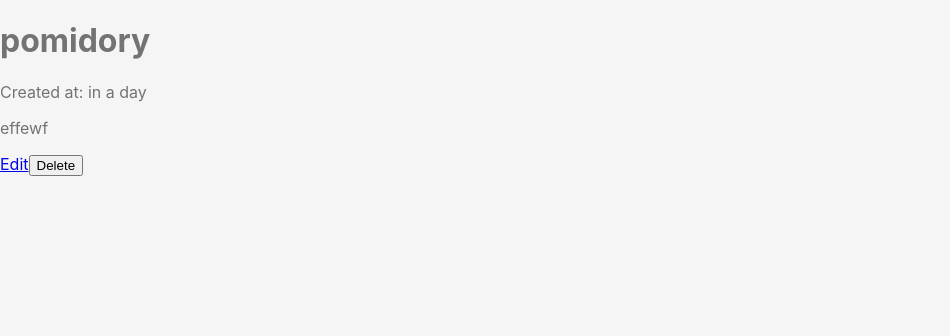
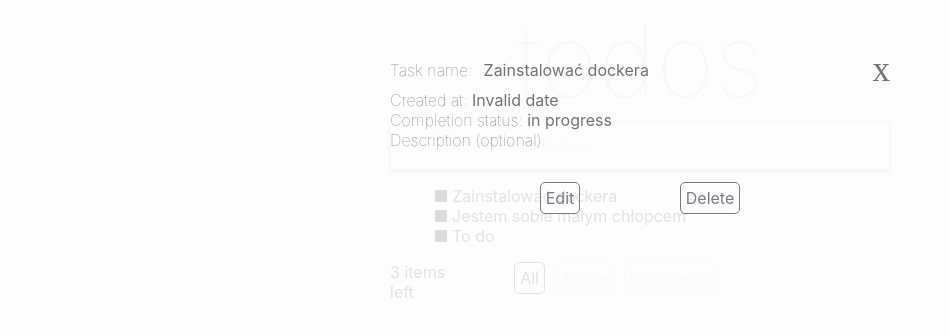
Before and after one commit to lurco/react_todo_mvc, a React (Create React App) app: page /details/1 in a window 1280 px wide. Shown: the top 336 px of the page, without its empty margins (0-950 px from the left). Built offline with nearby package versions, Linux system fonts and the light colour scheme; data requests are answered from the project's data file.

Commit message:
Adds style to Details, but breaks some features

```diff
--- a/api/db.json
+++ b/api/db.json
@@ -1,24 +1,24 @@
 {
   "tasks": [
     {
-      "name": "pomidory",
+      "name": "Zainstalować dockera",
       "status": false,
-      "createAt": "2023-02-12T13:41:02.803Z",
-      "id": 1,
-      "createdAt": null,
-      "description": "effewf"
+      "createFAt": "2023-02-13T18:10:18.319Z",
+      "id": 1
     },
     {
-      "name": "ser",
+      "name": "Jestem sobie małym chłopcem",
       "status": false,
-      "createAt": "2023-02-12T13:41:14.990Z",
-      "id": 4
+      "createFAt": "2023-02-13T22:19:41.119Z",
+      "id": 2,
+      "createAt": "2023-02-13 11:19",
+      "description": ""
     },
     {
-      "name": "ziemniaki",
+      "name": "To do",
       "status": false,
-      "createAt": "2023-02-13T10:23:42.798Z",
-      "id": 6
+      "createFAt": "2023-02-19T08:59:21.316Z",
+      "id": 4
     }
   ],
   "statuses": []
--- a/src/App.js
+++ b/src/App.js
@@ -1,8 +1,9 @@
 import {useEffect, useState} from "react";
-import Header from "./components/Header/Header";
-import InputWrapper from "./components/InputWrapper/InputWrapper";
-import TasksWrapper from "./components/TasksWrapper/TasksWrapper";
 import {addTaskAPI, changeStatusAPI, deleteTaskAPI, getAllTasksAPI} from "./helpers/api.js";
+import {Route, Routes} from "react-router-dom";
+import Details from "./components/Details/Details";
+import Layout from "./Layout";
+import DetailsEdit from "./components/Details/DetailsEdit";
 
 function App() {
 
@@ -20,7 +21,7 @@ function App() {
 
 
     async function handleAddTask(value) {
-        const task = await addTaskAPI({name: value, status: false, createAt: new Date()});
+        const task = await addTaskAPI({name: value, status: false, createFAt: new Date()});
         setTasks([...tasks, task]);
     }
 
@@ -69,13 +70,10 @@ function App() {
 // CONTENT ========================================================================
 
     return (
-        <>
-            <Header/>
-            <InputWrapper
+        <Routes>
+            <Route path="/" element={<Layout
                 handleAllDone={handleAllDone}
                 handleAddTask={handleAddTask}
-            />
-            <TasksWrapper
                 tasks={tasks}
                 filter={filter}
                 handleChangeStatus={handleChangeStatus}
@@ -83,9 +81,16 @@ function App() {
                 setFilter={setFilter}
                 handleDeleteAllTasks={handleDeleteAllTasks}
                 handleEditTask={handleEditTask}
-            />
-        </>
-    );
+            />}>
+                <Route path="/details/:id" element={<Details
+                    tasks={tasks}
+                    setTasks={setTasks}
+                />}/>
+                <Route path="/details/:id/edit" element={<DetailsEdit/>}/>
+                <Route index path="/" element=""></Route>
+            </Route>
+        </Routes>
+);
 }
 
 // CONTENT =========================================================================
--- /dev/null
+++ b/src/Layout.jsx
@@ -0,0 +1,39 @@
+import Header from "./components/Header/Header";
+import InputWrapper from "./components/InputWrapper/InputWrapper";
+import TasksWrapper from "./components/TasksWrapper/TasksWrapper";
+import {Outlet, useLocation} from "react-router-dom";
+
+
+function Layout({handleAllDone,
+                    handleAddTask,
+                    handleChangeStatus,
+                    handleDeleteTask,
+                    setFilter,
+                    handleDeleteAllTasks,
+                    handleEditTask,
+                    tasks,
+                    setTasks,
+                    filter}) {
+    const location = useLocation();
+    return (
+        <>
+            <Header/>
+            <InputWrapper
+                handleAllDone={handleAllDone}
+                handleAddTask={handleAddTask}
+            />
+            <TasksWrapper
+                tasks={tasks}
+                filter={filter}
+                handleChangeStatus={handleChangeStatus}
+                handleDeleteTask={handleDeleteTask}
+                setFilter={setFilter}
+                handleDeleteAllTasks={handleDeleteAllTasks}
+                handleEditTask={handleEditTask}
+            />
+                <Outlet key={location.pathname}/>
+        </>
+    );
+}
+
+export default Layout;
--- a/src/components/Details/Details.jsx
+++ b/src/components/Details/Details.jsx
@@ -1,10 +1,11 @@
 import {useEffect, useState} from "react";
-import {Link, resolvePath, useNavigate, useParams} from "react-router-dom";
+import {Link, useNavigate, useParams} from "react-router-dom";
 import moment from "moment";
 import {deleteTaskAPI, getTaskAPI} from "../../helpers/api";
+import './Details.scss';
 
 
-function Details() {
+function Details(setTasks, tasks) {
     const [task, setTask] = useState([]);
     const [modal, setModal] = useState(false);
     const {id} = useParams();
@@ -14,32 +15,74 @@ function Details() {
         getTaskAPI(id).then(setTask);
     }, []);
 
-    function toggleModal() {
+    async function toggleModal() {
         setModal(!modal);
     }
 
     async function handleDeleteTask() {
         await deleteTaskAPI(id);
+        setTasks(tasks.filter((task) => task.id !== id));
         navigate('/');
     }
 
     return (
-        <div>
+        <div className="overlay">
+            <div className="details__wrapper">
                 {modal ? (
                     <>
-                    <h2>{task.name} Are you sure?</h2>
-                    <button onClick={toggleModal}>Cancel</button>
-                    <button onClick={handleDeleteTask}>Confirm Delete</button>
+                        <div className="modal__lbl">Are you sure you want to delete task:</div>
+                        <div className="modal__hdl">"{task.name}"?</div>
+                        <div className="modal__btns">
+                            <button className="modal__cancel" onClick={toggleModal}>Cancel</button>
+                            <button className="modal__confirm" onClick={handleDeleteTask}>Confirm delete</button>
+                        </div>
                     </>
                 ) : (
                     <>
-                    <h1>{task.name}</h1>
-                    <span>Created at: {moment(new Date(task.createAt), "YYYY-MM-DD").fromNow()}</span><span>{task.status}</span>
-                    <p>{task.description}</p>
-                    <Link to={`/details/${id}/edit`}>Edit</Link>
-                    <button onClick={toggleModal}>Delete</button>
+                        <div className="details__top">
+                            <span className="details__hdl-lbl">Task name:</span>
+                            <span className="details__hdn">
+                                {task.name}
+                            </span>
+                            <Link
+                                className="details__exit"
+                                to="/">
+                                x
+                            </Link>
+                        </div>
+
+                        <span className="details__createAt">
+                            <span className="details__createAt-lbl">
+                                Created at:
+                            </span>
+                            {` ${moment(new Date(task.createAt), "YYYY-MM-DD").fromNow()}`}
+                        </span>
+
+                        <span className="details__status">
+                            <span className="details__status-lbl">
+                        Completion status:
+                            </span>
+                            {task.status ? ' completed' : ' in progress'}
+                    </span>
+
+                        <span className="details__desc-lbl">
+                            Description (optional):
+                        </span>
+                        <p className="details__desc">
+                            {task.description}
+                        </p>
+
+                        <div className="details__btns">
+                            <Link to={`/details/${id}/edit`} className="details__edit">
+                                Edit
+                            </Link>
+                            <Link to={false} onClick={toggleModal} className="details__del">
+                                Delete
+                            </Link>
+                        </div>
                     </>
                 )}
+            </div>
         </div>
     );
 }
--- a/src/components/Details/Details.scss
+++ b/src/components/Details/Details.scss
@@ -0,0 +1,164 @@
+@import "../../scss/functions";
+
+.overlay {
+    position: absolute;
+    top: 0;
+    bottom: 0;
+    left: 0;
+    right: 0;
+    background-color: rgba(255, 255, 255, 0.8);
+}
+
+.details__form {
+    display: flex;
+    flex-flow: column;
+}
+
+.details {
+    &__wrapper {
+	  width: 100%;
+	  max-width: 500px;
+	  margin-inline: auto;
+	  margin-top: toRem(50px);
+	  display: flex;
+	  flex-flow: column;
+    }
+
+    &__top {
+	  display: flex;
+	  justify-content: space-around;
+	  align-items: center;
+    }
+
+    &__exit {
+	  flex-grow: 20;
+	  text-align: right;
+	  font-family: 'Brush Script MT', cursive;
+	  text-decoration: none;
+	  font-weight: lighter;
+	  font-size: toRem(35px);
+	  color: #737373;
+	  transition: all 200ms;
+
+	  &:hover {
+		color: black;
+	  }
+    }
+
+    &__hdl-lbl {
+	  flex-grow: 1;
+	  font-weight: lighter;
+    }
+
+    &__status-lbl {
+	  flex-grow: 1;
+	  font-weight: lighter;
+    }
+
+    &__createAt-lbl {
+	  flex-grow: 1;
+	  font-weight: lighter;
+    }
+
+    &__desc-lbl {
+	  flex-grow: 1;
+	  font-weight: lighter;
+    }
+
+
+    &__btns {
+	  display: flex;
+	  justify-content: space-around;
+	  padding-inline: toRem(100px);
+
+	  a {
+		text-decoration: none;
+		padding: toRem(5px);
+		border: #787c84 solid 1px;
+		border-radius: 5px;
+		margin-inline: 5px;
+		color: #787c84;
+		transition: all 200ms;
+
+		&:hover {
+		    color: black;
+		}
+	  }
+    }
+}
+
+.modal {
+    &__btns {
+	  display: flex;
+	  justify-content: space-around;
+
+    }
+
+    &__lbl {
+	  text-align: center;
+	  font-weight: lighter;
+	  padding-top: toRem(20px);
+    }
+
+    &__hdl {
+	  padding: toRem(20px);
+	  text-align: center;
+
+    }
+
+    &__cancel {
+	  background-color: inherit;
+	  text-decoration: none;
+	  padding: toRem(5px);
+	  border: #787c84 solid 1px;
+	  border-radius: 5px;
+	  margin-inline: 5px;
+	  color: #787c84;
+	  transition: all 200ms;
+	  cursor: pointer;
+
+	  &:hover {
+		color: black;
+	  }
+
+    }
+
+    &__confirm {
+	  background-color: inherit;
+	  text-decoration: none;
+	  padding: toRem(5px);
+	  border: #787c84 solid 1px;
+	  border-radius: 5px;
+	  margin-inline: 5px;
+	  color: #787c84;
+	  transition: all 200ms;
+	  cursor: pointer;
+
+	  &:hover {
+		color: black;
+	  }
+    }
+}
+
+.form {
+    &__name, &__date, &__desc, &__submit {
+	  margin-top: toRem(20px);
+	  border-radius: toRem(5px);
+	  border: #737373 solid 1px;
+	  outline: #282c34 solid 1px;
+    }
+
+    &__submit {
+	  width: toRem(100px);
+	  margin-inline: auto;
+	  background-color: inherit;
+	  text-decoration: none;
+	  padding: toRem(5px);
+	  border: #787c84 solid 1px;
+	  border-radius: 5px;
+	  color: #787c84;
+	  &:hover {
+		color: black;
+	  }
+    }
+}
--- a/src/components/Details/DetailsEdit.jsx
+++ b/src/components/Details/DetailsEdit.jsx
@@ -2,6 +2,7 @@ import {useNavigate, useParams} from "react-router-dom";
 import {useEffect, useState} from "react";
 import {getTaskAPI, editTaskAPI} from "../../helpers/api";
 import {Formik} from "formik";
+import moment from "moment";
 
 function DetailsEdit() {
     const [task, setTask] = useState({});
@@ -9,11 +10,15 @@ function DetailsEdit() {
     const navigate = useNavigate();
 
     useEffect(() => {
-        getTaskAPI(id).then((data) => setTask({...data, createdAt: new Date(data.createdAt)}));
+        getTaskAPI(id).then((data) => {
+            setTask({...data, createAt: moment(data.createAt).format('yyyy-MM-DD hh:mm')});
+            console.log({...data, createAt: data.createAt});
+        })
     }, [])
 
     return (
-        <>
+        <div className="overlay">
+            <div className="details__wrapper">
                 {!Object.keys(task).length ? (
                     <h3>Loading...</h3>
                 ) : (
@@ -22,12 +27,12 @@ function DetailsEdit() {
                         validate={(values) => {
                             const errors = {};
 
-                        if (values.name.length < 3){
-                            errors.name = 'Something is no yes!'
+                            if (values.name.length < 3) {
+                                errors.name = 'Tasks should have at least 3 characters!'
                             }
                             return errors;
                         }}
-                    onSubmit={async (values, {setSubmitting}) => {
+                        onSubmit={async (values, {isSubmitting}) => {
                             await editTaskAPI({...task, ...values, id: task.id})
                             navigate(`/details/${task.id}`);
                         }}
@@ -41,41 +46,44 @@ function DetailsEdit() {
                               touched,
                               isSubmitting
                           }) => (
-                        <form onSubmit={handleSubmit}>
+                            <form onSubmit={handleSubmit} className="details__form">
                                 <input
                                     type='text'
                                     name='name'
                                     onChange={handleChange}
                                     onBlur={handleBlur}
                                     value={values.name}
+                                    className="form__name"
                                 />
                                 {errors.name && touched.name && errors.name}
 
                                 <input
                                     type='datetime-local'
-                                name='createdAt'
+                                    name='createAt'
                                     onChange={handleChange}
                                     onBlur={handleBlur}
-                                value={values.createdAt}
+                                    value={values.createAt}
+                                    className="form__date"
                                 />
-                            {errors.createdAt && touched.createdAt && errors.createdAt}
+                                {errors.createAt && touched.createAt && errors.createAt}
 
                                 <textarea
                                     name='description'
                                     onChange={handleChange}
                                     onBlur={handleBlur}
                                     value={values.description}
+                                    className="form__desc"
                                 />
                                 {errors.description && touched.description && errors.description}
 
-                            <button type="submit" disabled={isSubmitting}>
+                                <button type="submit" disabled={isSubmitting} className="form__submit">
                                     Update
                                 </button>
                             </form>
                         )}
                     </Formik>
-            )}
-        </>
+                )}</div>
+        </div>
     );
 }
 
--- a/src/components/TasksWrapper/Tasks/Task/Task.scss
+++ b/src/components/TasksWrapper/Tasks/Task/Task.scss
@@ -4,8 +4,12 @@
     list-style: none;
     display: flex;
     justify-content: flex-start;
+    transition: all 200ms;
+
 
     &:hover {
+	  color: black;
+
 	  .task__delete-btn {
 		flex-shrink: 1;
 		visibility: visible;
@@ -39,6 +43,11 @@
 	  border-radius: 10%;
 	  display: inline-block;
 	  cursor: pointer;
+	  transition: all 200ms;
+
+	  &:hover {
+		transform: scale(.8);
+	  }
 
 	  &--false {
 		background-color: rgba(0, 0, 0, 0.7);
@@ -58,5 +67,9 @@
 	  color: #737373;
 	  flex-shrink: 1;
 	  visibility: hidden;
+
+	  &:hover {
+		color: black;
+	  }
     }
 }
```
Also changed, not shown: src/index.js (+18 -18 lines). Lines whose indentation alone changed are shown as unchanged.
